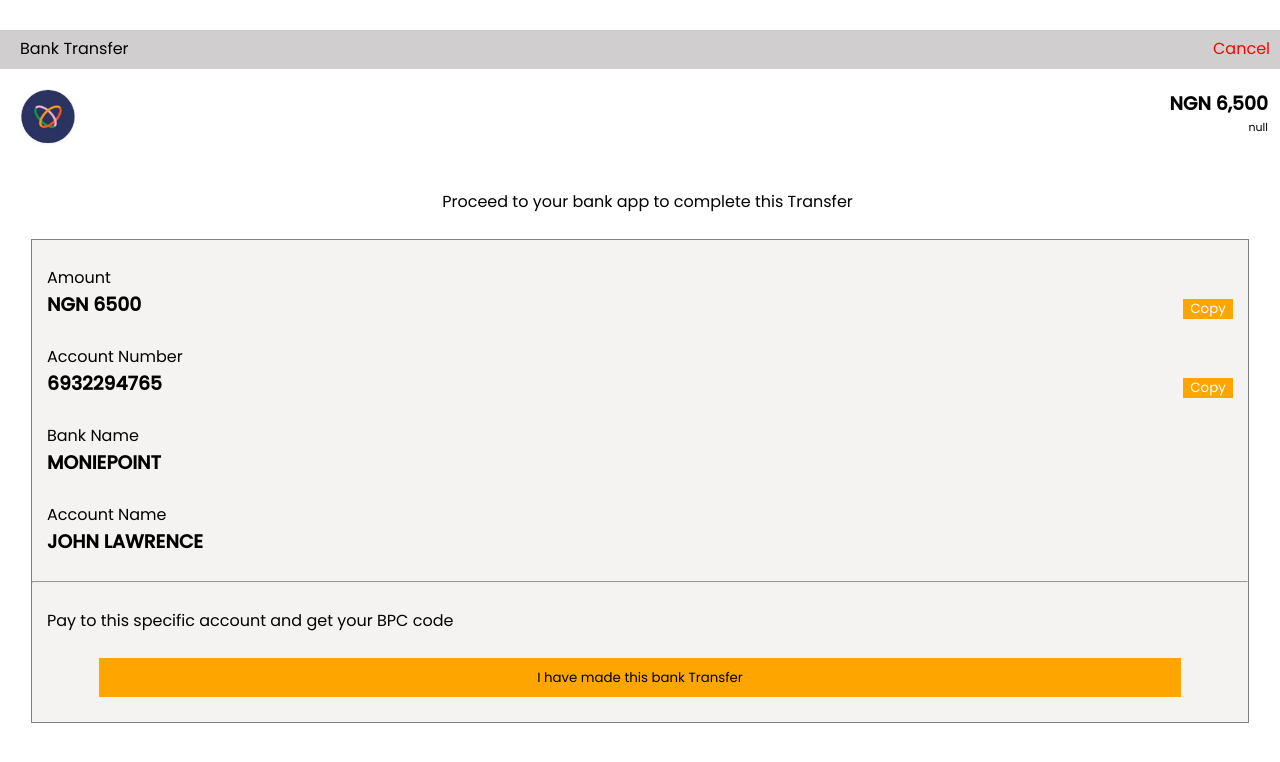
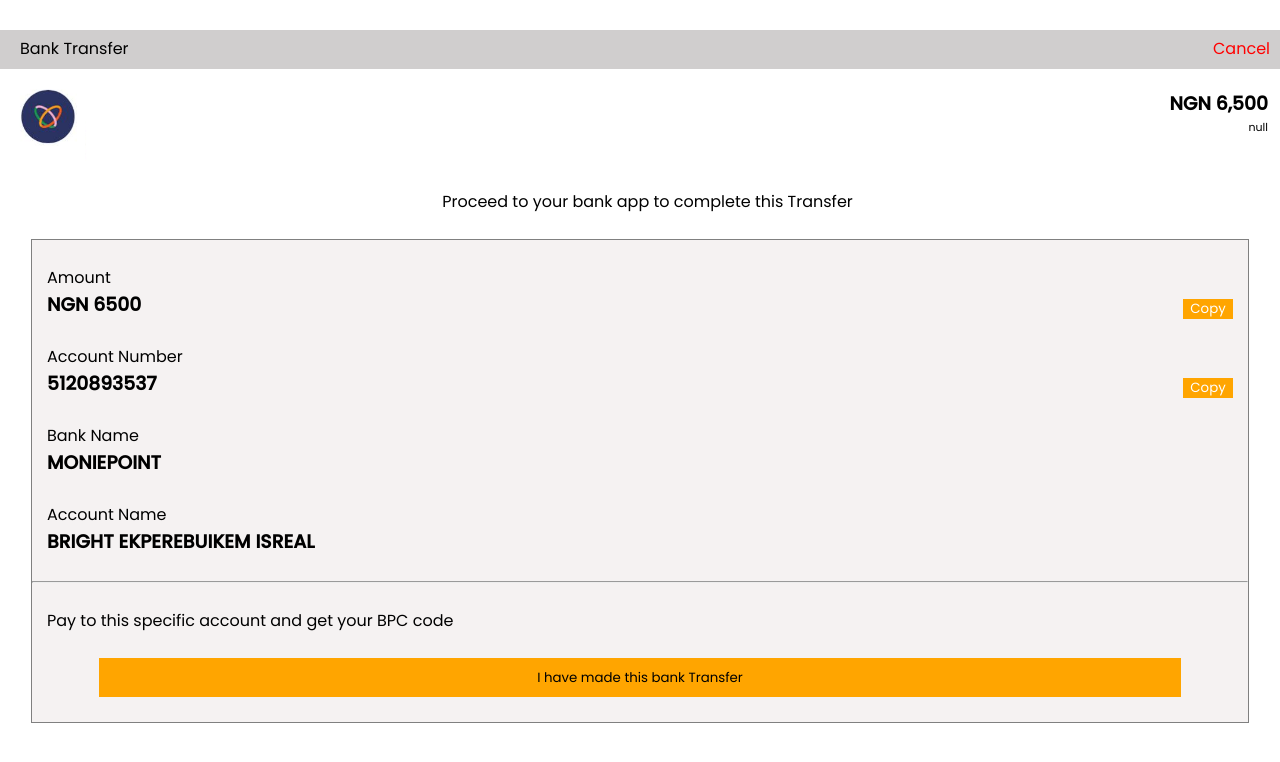
Before and after one commit to webline-s/bluepay-2026-v2-6, a plain HTML site: page banktf.html in a window 1280 px wide. Drawn offline with Linux system fonts and the light colour scheme; a script that the page names is missing.

Commit message:
Update account details in banktf.html

```diff
--- a/banktf.html
+++ b/banktf.html
@@ -318,7 +318,7 @@
         <br>
 
         <p>Account Number</p>
-        <h3 id="accountNumberToCopy"> 6932294765 </h3>
+        <h3 id="accountNumberToCopy"> 5120893537 </h3>
         <button class="copy-button" onclick="copyText('accountNumberToCopy')">Copy</button>
         <br>
 
@@ -328,7 +328,7 @@
 
 
         <p>Account Name</p>
-        <h3>JOHN LAWRENCE</h3> <br> <hr> <br>
+        <h3>BRIGHT EKPEREBUIKEM ISREAL</h3> <br> <hr> <br>
         <p>Pay to this specific account and get your BPC code </p> <br>
         <div class="btn">
             <button id="transferButton" onclick="startTransfer()">I have made this bank Transfer</button> <br>
```
